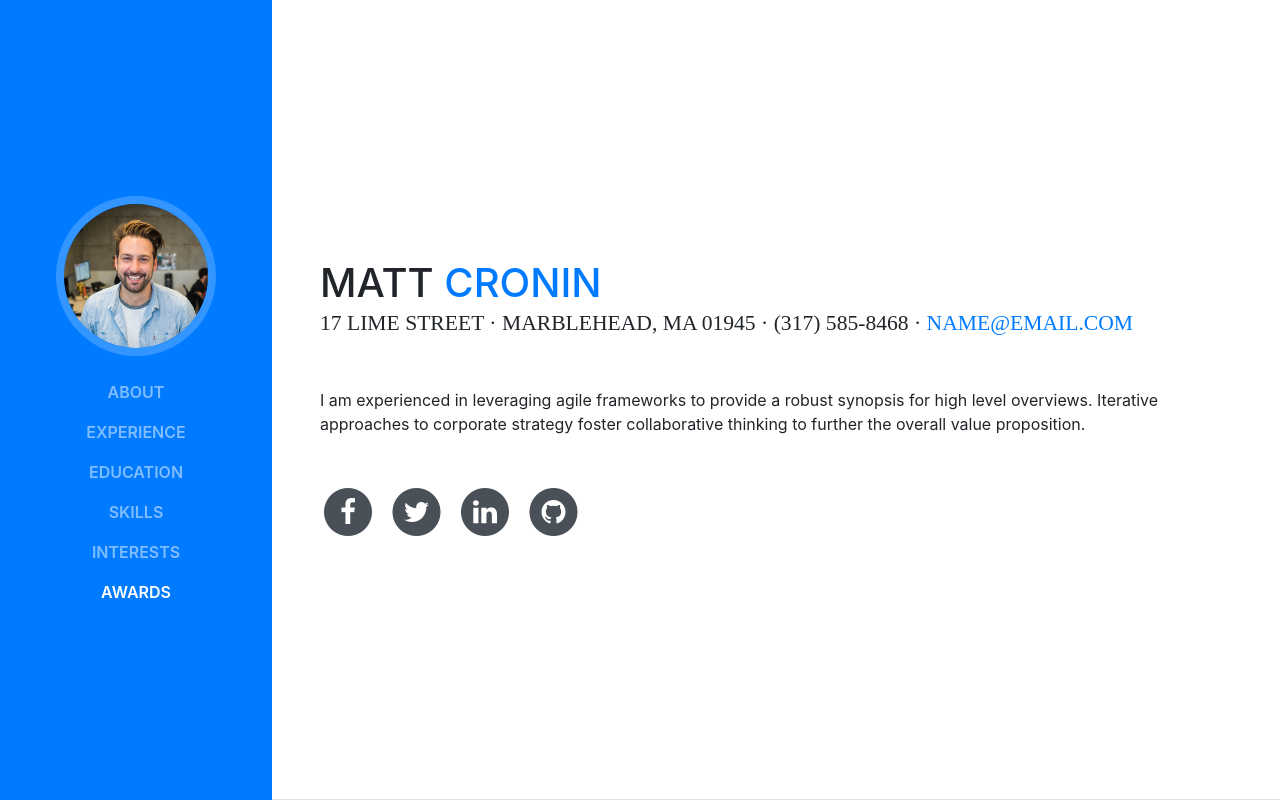
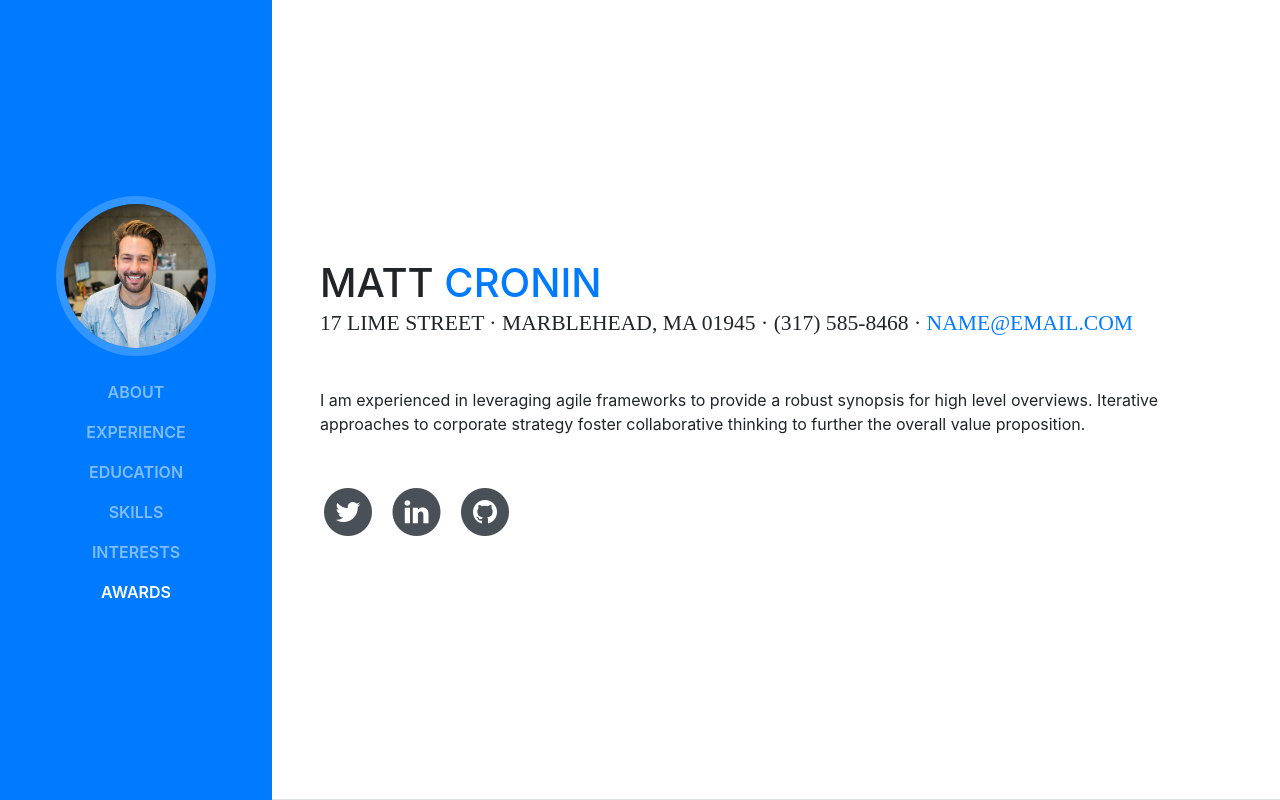
Before and after one commit to jmpcronin/jmpcronin.github.io, a website with bundled scripts: page index.html in a window 1280 px wide. Shown: the top 800 px of the page. Built offline with nearby package versions, Linux system fonts and the light colour scheme; a web font is replaced by a local one.

Commit message:
Remove facebook icon

```diff
--- a/index.html
+++ b/index.html
@@ -73,14 +73,6 @@
           </div>
           <p class="mb-5">I am experienced in leveraging agile frameworks to provide a robust synopsis for high level overviews. Iterative approaches to corporate strategy foster collaborative thinking to further the overall value proposition.</p>
           <ul class="list-inline list-social-icons mb-0">
-            <li class="list-inline-item">
-              <a href="#">
-                <span class="fa-stack fa-lg">
-                  <i class="fa fa-circle fa-stack-2x"></i>
-                  <i class="fa fa-facebook fa-stack-1x fa-inverse"></i>
-                </span>
-              </a>
-            </li>
             <li class="list-inline-item">
               <a href="#">
                 <span class="fa-stack fa-lg">
```
